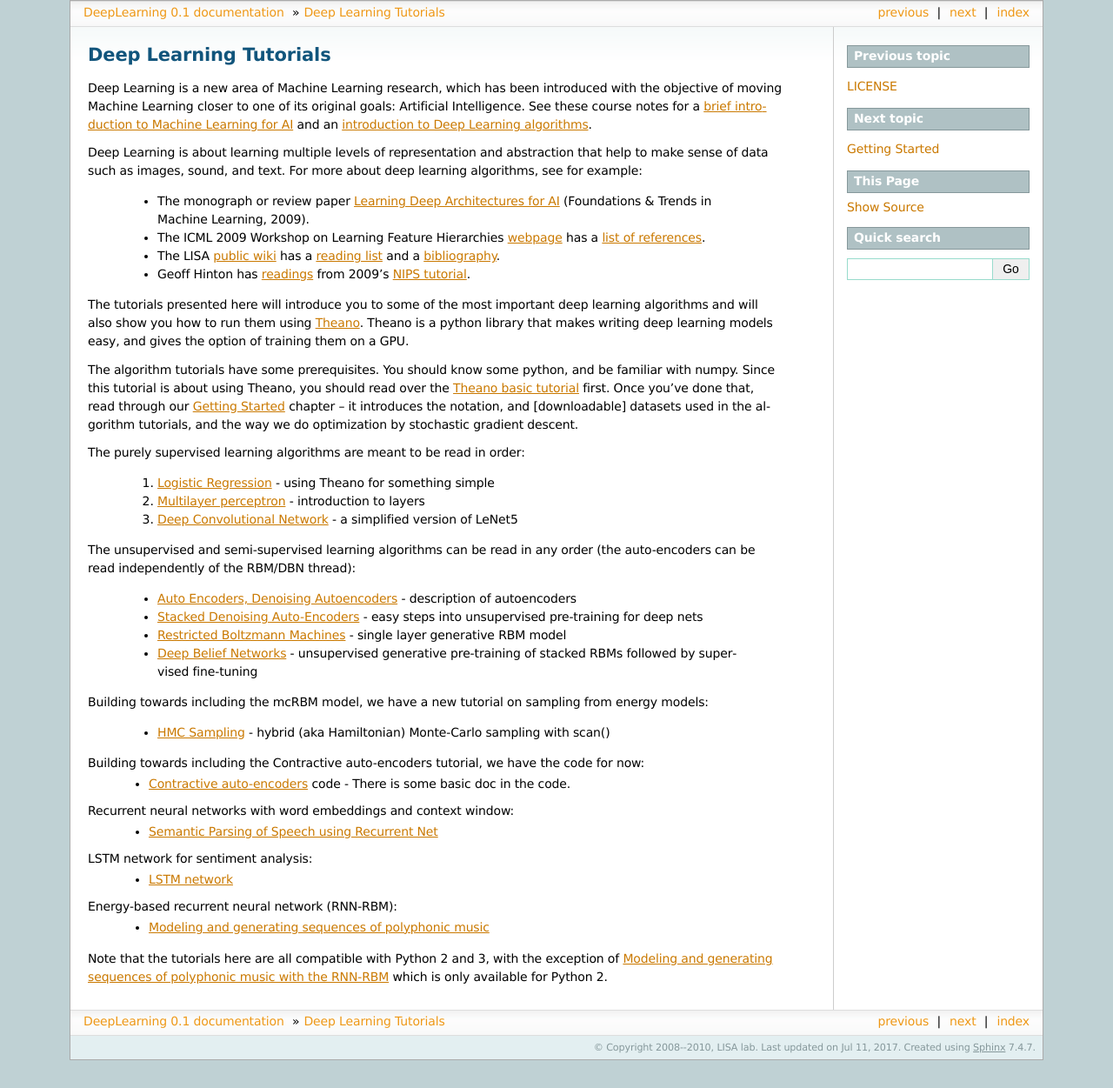
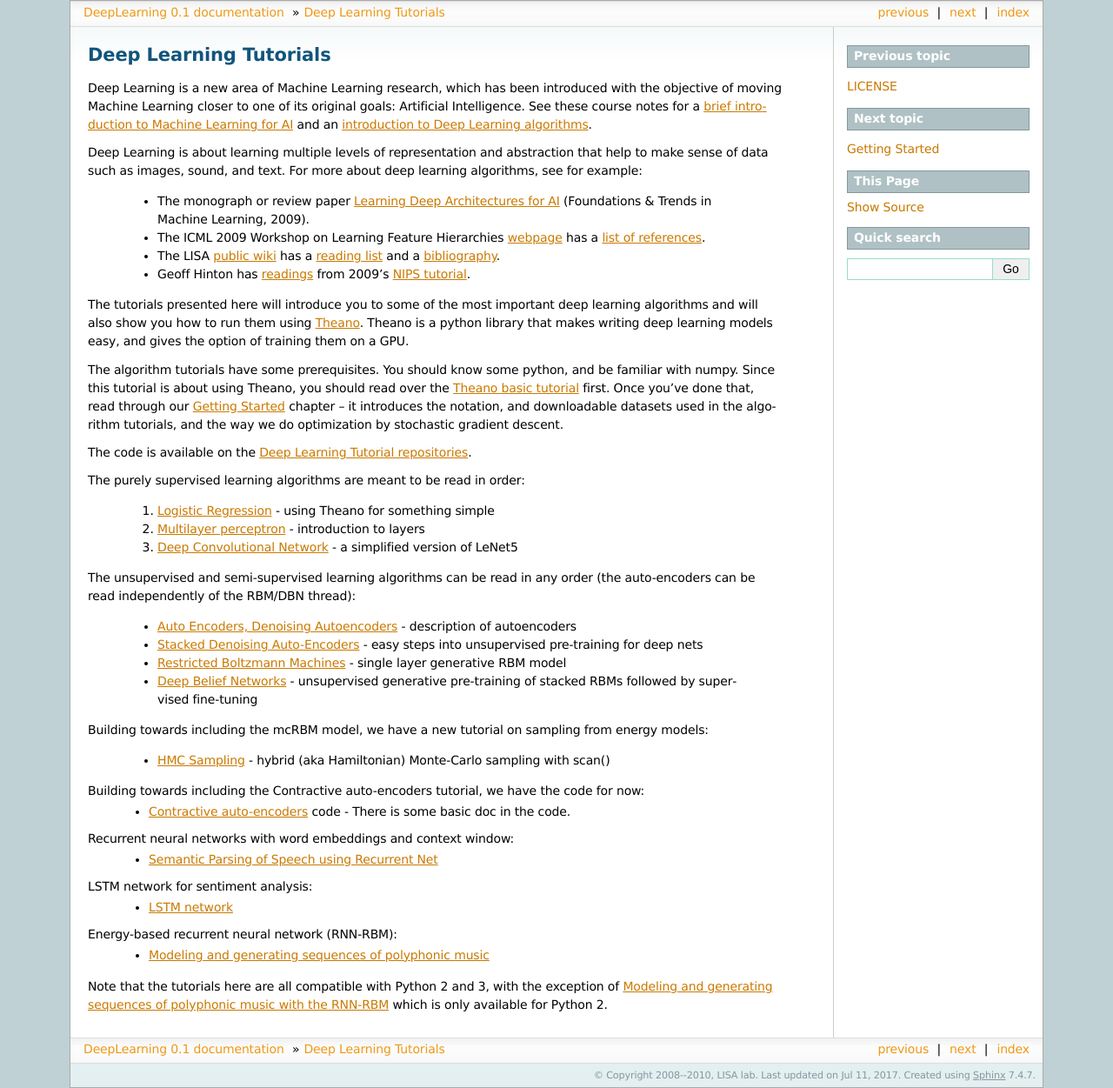
Before and after one commit to lisa-lab/DeepLearningTutorials, a Sphinx documentation site: the page built from doc/index.txt, in a window 1280 px wide. Shown: the whole page at 87% size. Built offline with Sphinx 7.4.7, drawn with Linux system fonts in a browser that asks for light colours; formulas are drawn with MathJax 3; before the commit the page ends 1219 px from its top, so only the background shows below that.

Commit message:
add link to github

```diff
--- a/doc/index.txt
+++ b/doc/index.txt
@@ -25,7 +25,9 @@ training them on a GPU.
 The algorithm tutorials have some prerequisites.  You should know some python,
 and be familiar with numpy. Since this tutorial is about using Theano, you
 should read over the `Theano basic tutorial`_ first.  Once you've done that,
-read through our :ref:`gettingstarted` chapter -- it introduces the notation, and [downloadable] datasets used in the algorithm tutorials, and the way we do optimization by stochastic gradient descent.
+read through our :ref:`gettingstarted` chapter -- it introduces the notation, and downloadable datasets used in the algorithm tutorials, and the way we do optimization by stochastic gradient descent.
+
+The code is available on the `Deep Learning Tutorial repositories <https://github.com/lisa-lab/DeepLearningTutorials>`_.
 
 The purely supervised learning algorithms are meant to be read in order:
 
--- a/doc/rnnrbm.txt
+++ b/doc/rnnrbm.txt
@@ -17,7 +17,7 @@ Modeling and generating sequences of polyphonic music with the RNN-RBM
   The script also assumes that the content of the `Nottingham Database of folk tunes <http://www.iro.umontreal.ca/~lisa/deep/data/Nottingham.zip>`_ has been extracted in the ``../data`` directory.
   Alternative MIDI datasets are available `here <http://www-etud.iro.umontreal.ca/~boulanni/icml2012>`_.
 
-  Note that both dependencies above can be setup automatically by running the ``download.sh`` script in the ``../data`` directory.
+  Note that both dependencies above can be setup automatically by running the `download.sh <https://github.com/lisa-lab/DeepLearningTutorials/blob/master/data/download.sh>`_ script in the ``../data`` directory of the `Deep Learning Tutorials repository <https://github.com/lisa-lab/DeepLearningTutorials>`_.
 
 .. caution::
   Need Theano 0.6 or more recent.
```
